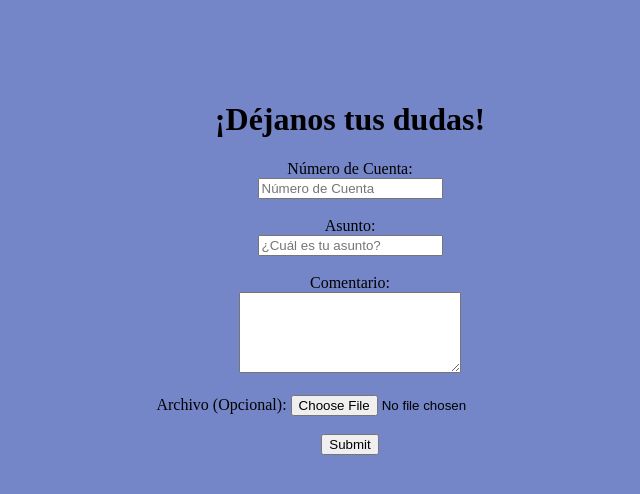
After one commit to SantiagoDanda/ProyectoFinal, a PHP site: page /statics/templates/dudas.html in a window 1280 px wide. The commit adds this page. Shown: the top 494 px of the page, without its empty margins (290-930 px from the left). Run offline with PHP 8.4, Linux system fonts and the light colour scheme.

Commit message:
add: se agrego la pagina de dudas

```diff
--- a/statics/style/FAQS.css
+++ b/statics/style/css/FAQS.css
@@ -31,3 +31,4 @@ header {
 .faq.active p {
 	display: block;
 }
+header{text-align: center;}
--- /dev/null
+++ b/statics/style/css/dudas.css
@@ -0,0 +1,18 @@
+body{
+    font-size: 16px;
+    margin: 3rem 6rem;
+    padding: 2rem;
+    background-color: rgb(116, 133, 200);
+}
+input {
+    transition-duration: 0.4s;
+  }
+
+  input:hover {
+    background-color: #1d51ab;
+    color: white;
+  }
+  form{
+    text-align: center;
+  }
+  h1{text-align: center;}
--- a/statics/templates/FaQ.html
+++ b/statics/templates/FaQ.html
@@ -6,7 +6,7 @@
     <meta http-equiv="X-UA-Compatible" content="IE=edge">
     <meta name="viewport" content="width=device-width, initial-scale=1.0">
     <title>FAQS</title>
-    <link rel="stylesheet" href="../style/FAQS.css">
+    <link rel="stylesheet" href="../style/css/FAQS.css">
 </head>
 <body>
     <header><!-- Header en el cual se aclara que es la seccion de preguntas -->
--- /dev/null
+++ b/statics/templates/dudas.html
@@ -0,0 +1,24 @@
+<!DOCTYPE html>
+<html lang="en">
+<head>
+    <meta charset="UTF-8">
+    <meta http-equiv="X-UA-Compatible" content="IE=edge">
+    <meta name="viewport" content="width=device-width, initial-scale=1.0">
+    <title>Dudas</title>
+    <link rel="stylesheet" href="../style/css/dudas.css">
+</head>
+<body>
+    <h1>¡Déjanos tus dudas!</h1>
+    <form action="../../dynamics/php/dudas.php" method="post">
+        <label for="nCuenta">Número de Cuenta: </label><br>
+        <input required type="number" id="nCuenta" name="nCuenta" placeholder="Número de Cuenta"><br><br>
+        <label for="asunto">Asunto: </label><br>
+        <input required type="text" id="asunto" name="asunto" placeholder="¿Cuál es tu asunto?"><br><br>
+        <label for="comentario">Comentario: </label><br>
+        <textarea id="comentario" name="comentario" rows="5" cols="25"></textarea><br><br>
+        <label for="archivo">Archivo (Opcional): </label>
+        <input type="file" id="archivo" name="archivo"><br><br>
+        <input type="submit">
+    </form>
+</body>
+</html>
```
Also changed, not shown: dynamics/php/dudas.php (added, +13 -0 lines).
